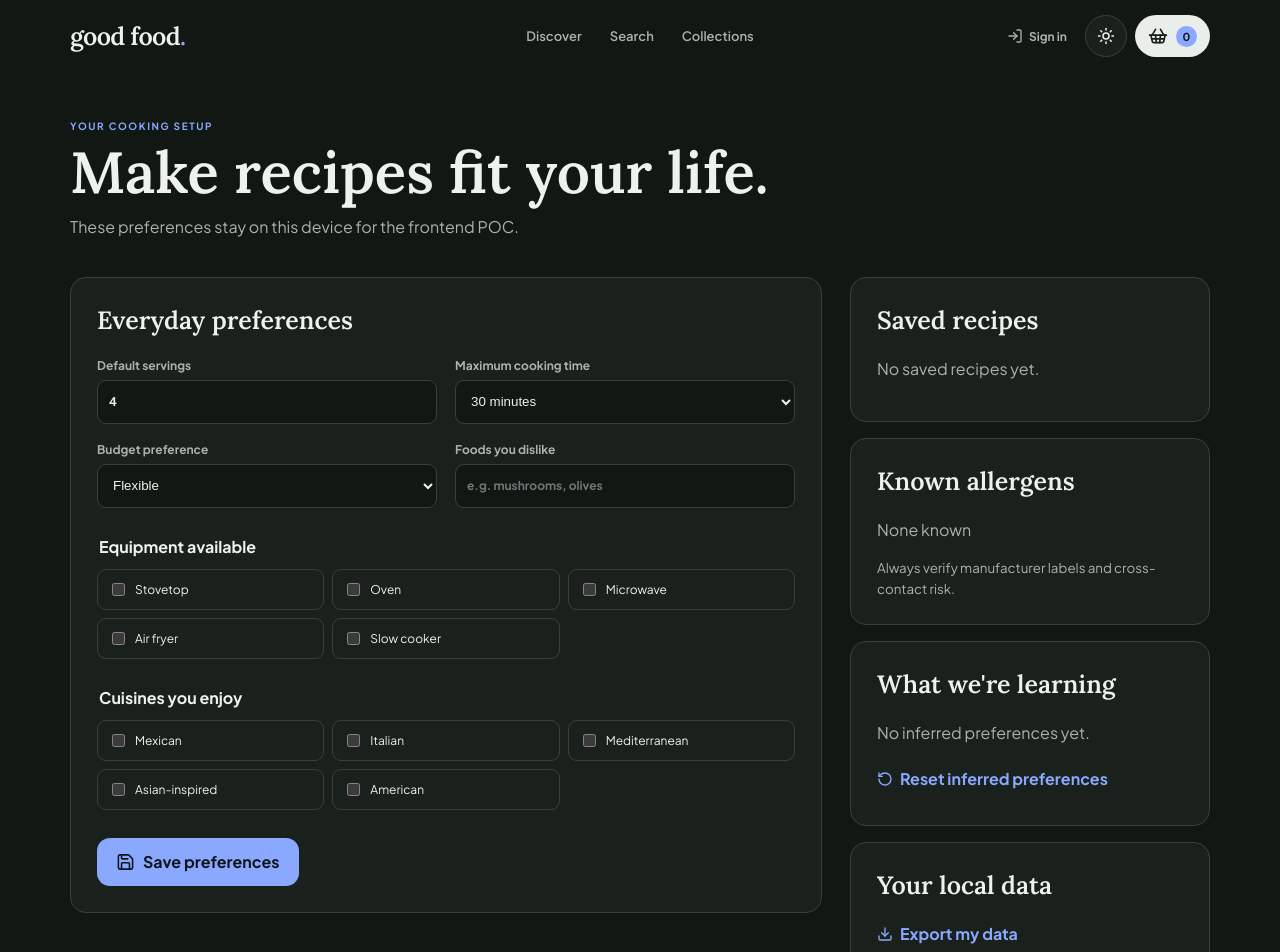
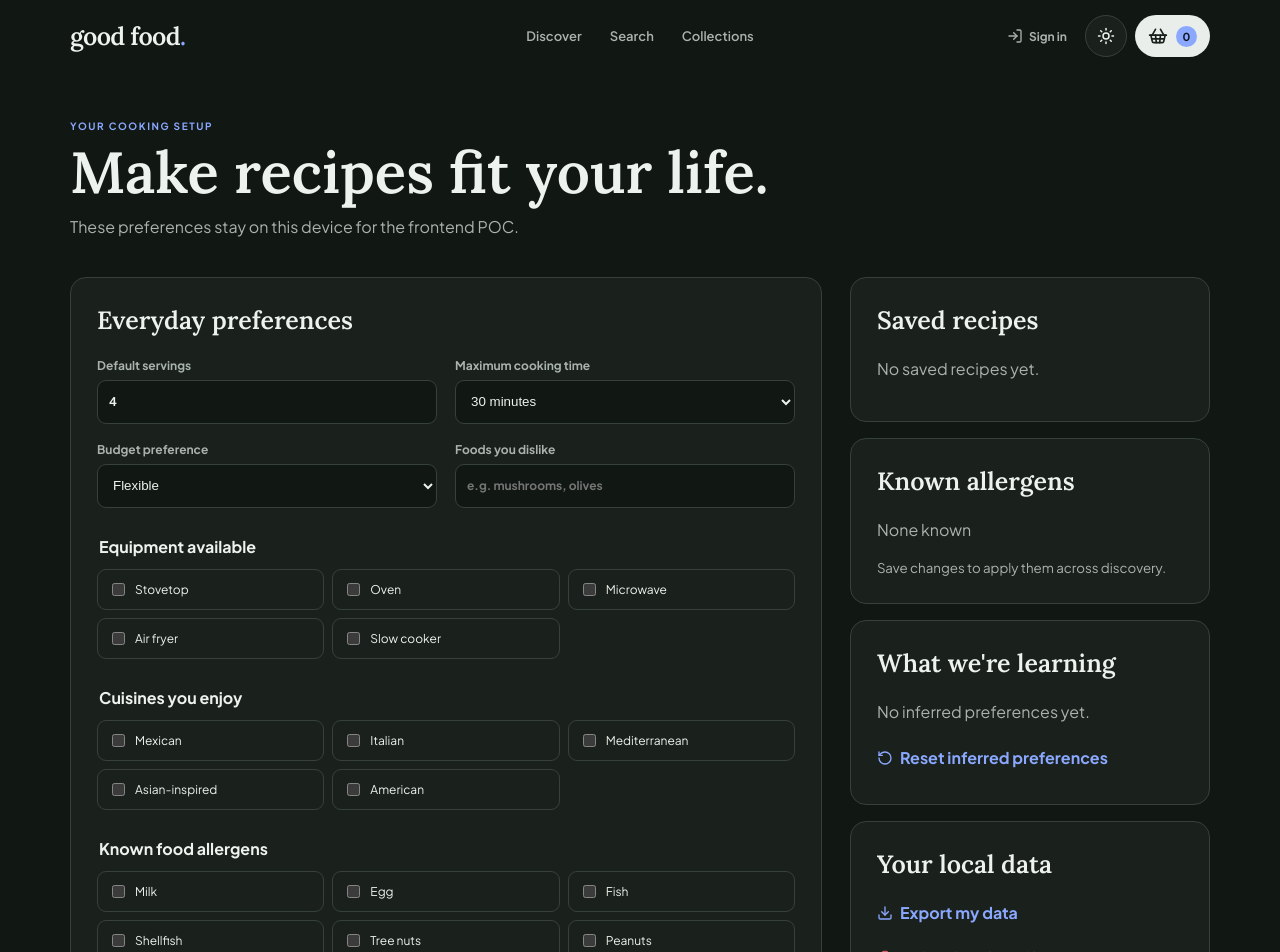
Before and after one commit to Mjishu/grocery_app, a React (Vite) app: page /profile in a window 1280 px wide. Shown: the top 952 px of the page. Built offline with nearby package versions, Linux system fonts and the light colour scheme.

Commit message:
feat: make allergen preferences editable

```diff
--- a/src/pages/ProfilePage.tsx
+++ b/src/pages/ProfilePage.tsx
@@ -14,13 +14,14 @@ type Props = {
 
 const equipmentOptions = ["Stovetop", "Oven", "Microwave", "Air fryer", "Slow cooker"];
 const cuisineOptions = ["Mexican", "Italian", "Mediterranean", "Asian-inspired", "American"];
+const allergenOptions = ["Milk", "Egg", "Fish", "Shellfish", "Tree nuts", "Peanuts", "Wheat", "Soy", "Sesame"];
 
 export function ProfilePage({ profile, onSave, onExport, onDelete }: Props) {
   const [draft, setDraft] = useState(profile);
   const [saved, setSaved] = useState(false);
   const savedRecipes = readStringList("grocery-saved-recipes").map((id) => recipes.find((recipe) => recipe.id === id)).filter((recipe) => recipe !== undefined);
 
-  const toggleListValue = (field: "equipment" | "cuisines", value: string) => {
+  const toggleListValue = (field: "equipment" | "cuisines" | "allergens", value: string) => {
     const values = draft[field];
     setDraft({ ...draft, [field]: values.includes(value) ? values.filter((item) => item !== value) : [...values, value] });
     setSaved(false);
@@ -45,12 +46,13 @@ export function ProfilePage({ profile, onSave, onExport, onDelete }: Props) {
           </div>
           <fieldset><legend>Equipment available</legend><div className="preference-grid">{equipmentOptions.map((item) => <label key={item}><input type="checkbox" checked={draft.equipment.includes(item)} onChange={() => toggleListValue("equipment", item)} />{item}</label>)}</div></fieldset>
           <fieldset><legend>Cuisines you enjoy</legend><div className="preference-grid">{cuisineOptions.map((item) => <label key={item}><input type="checkbox" checked={draft.cuisines.includes(item)} onChange={() => toggleListValue("cuisines", item)} />{item}</label>)}</div></fieldset>
+          <fieldset><legend>Known food allergens</legend><div className="preference-grid">{allergenOptions.map((item) => <label key={item}><input type="checkbox" checked={draft.allergens.includes(item)} onChange={() => toggleListValue("allergens", item)} />{item}</label>)}</div><small>These choices hide matching recipes. Always verify labels and cross-contact risk.</small></fieldset>
           <button className="button primary" onClick={save}><Save /> Save preferences</button>
           {saved && <span className="save-status" role="status">Preferences saved</span>}
         </section>
         <aside className="profile-sidebar">
           <section className="settings-card saved-recipes"><h2>Saved recipes</h2>{savedRecipes.length ? <ul>{savedRecipes.map((recipe) => <li key={recipe.id}><Link to={`/recipes/${recipe.id}`}>{recipe.title}</Link><small>{recipe.time} min · {recipe.cost}</small></li>)}</ul> : <p>No saved recipes yet.</p>}</section>
-          <section className="settings-card"><h2>Known allergens</h2>{profile.allergens.length ? <ul>{profile.allergens.map((allergen) => <li key={allergen}>{allergen}</li>)}</ul> : <p>None known</p>}<small>Always verify manufacturer labels and cross-contact risk.</small></section>
+          <section className="settings-card"><h2>Known allergens</h2>{draft.allergens.length ? <ul>{draft.allergens.map((allergen) => <li key={allergen}>{allergen}</li>)}</ul> : <p>None known</p>}<small>Save changes to apply them across discovery.</small></section>
           <section className="settings-card"><h2>What we're learning</h2>{draft.inferredPreferences.length ? <ul>{draft.inferredPreferences.map((item) => <li key={item}>{item}</li>)}</ul> : <p>No inferred preferences yet.</p>}<button className="text-action" onClick={() => setDraft({ ...draft, inferredPreferences: [] })}><RotateCcw /> Reset inferred preferences</button></section>
           <section className="settings-card data-controls"><h2>Your local data</h2><button onClick={onExport}><Download /> Export my data</button><button className="danger" onClick={onDelete}><Trash2 /> Delete local profile</button></section>
           <section className="settings-card"><h2>Need a hand?</h2><p>Report a recipe issue, safety concern, or account question.</p><Link className="text-action" to="/support">Contact support</Link></section>
```
Also changed, not shown: 1 other file (tests, documents, lock files or other folders).
